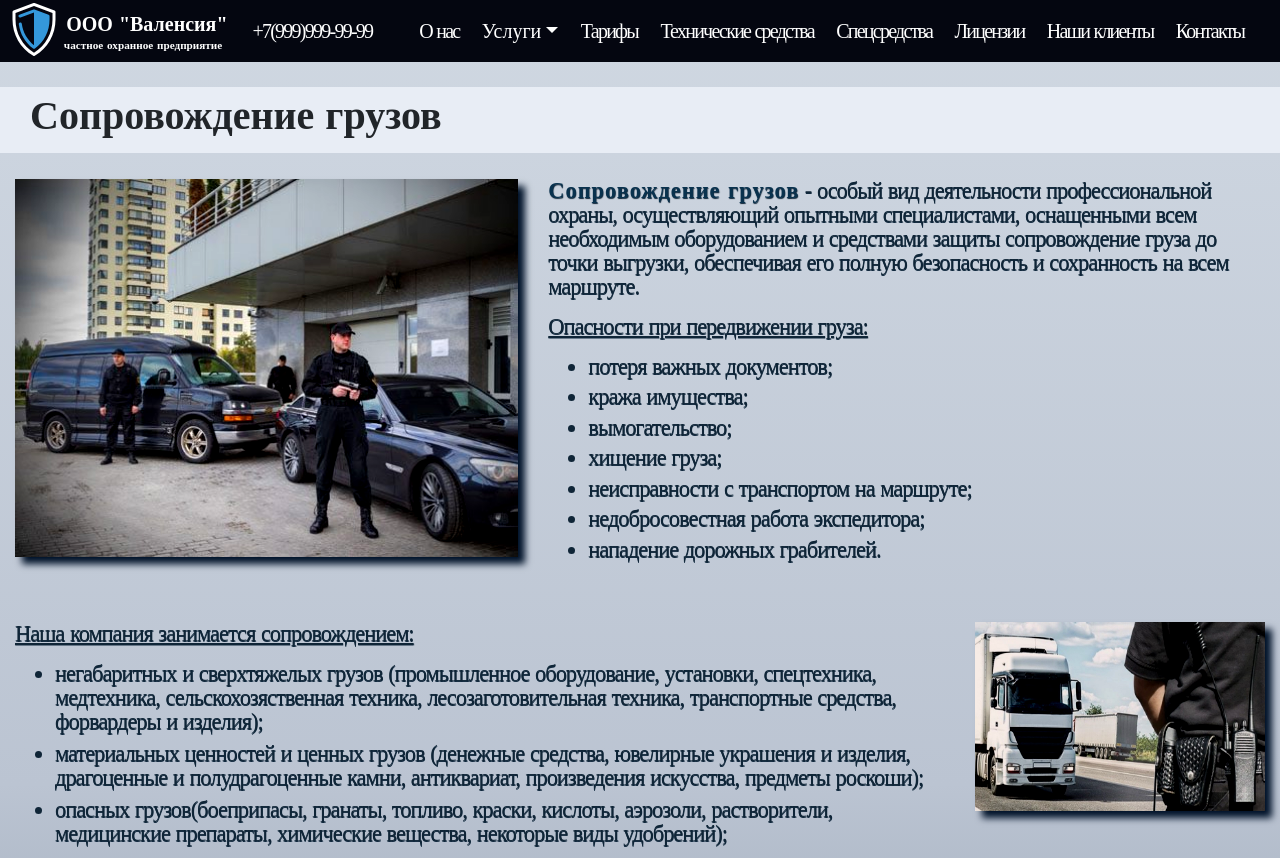
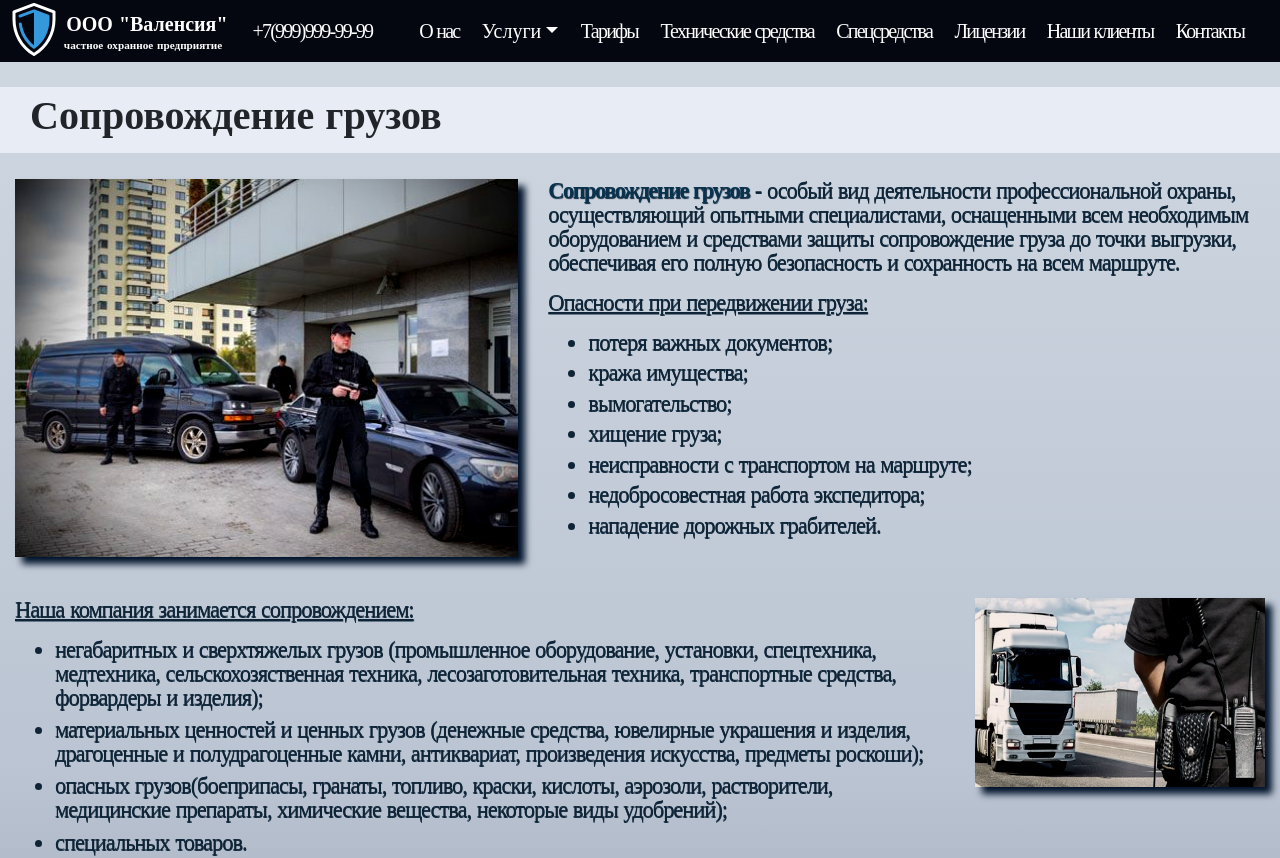
Before and after one commit to AnigalHub/Valencia, a Nuxt app: page /cargo_escort in a window 1280 px wide. Shown: the top 858 px of the page. Built offline with nearby package versions, Linux system fonts and the light colour scheme.

Commit message:
изменен межбуквенный интервал

```diff
--- a/pages/cargo_escort.vue
+++ b/pages/cargo_escort.vue
@@ -117,8 +117,8 @@
   .name{
     font-family: 'Viaoda Libre', cursive;
     font-weight: 800 !important;
+    letter-spacing: -1.5px;
     color: #09324e;
-    letter-spacing: 1px;
     text-shadow: 0.5px 0.5px 1px rgb(15, 37, 56);
   }
   .text{
```
